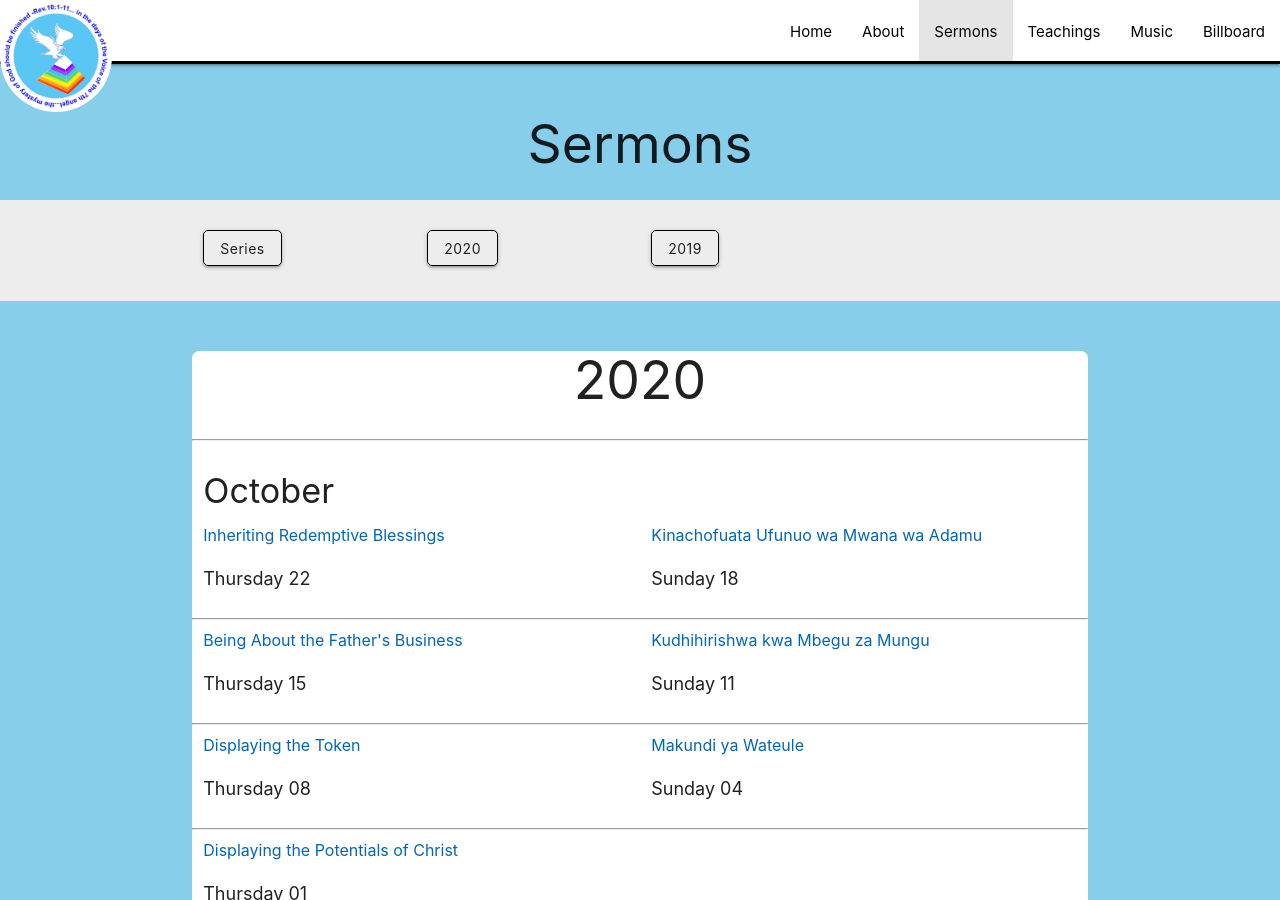
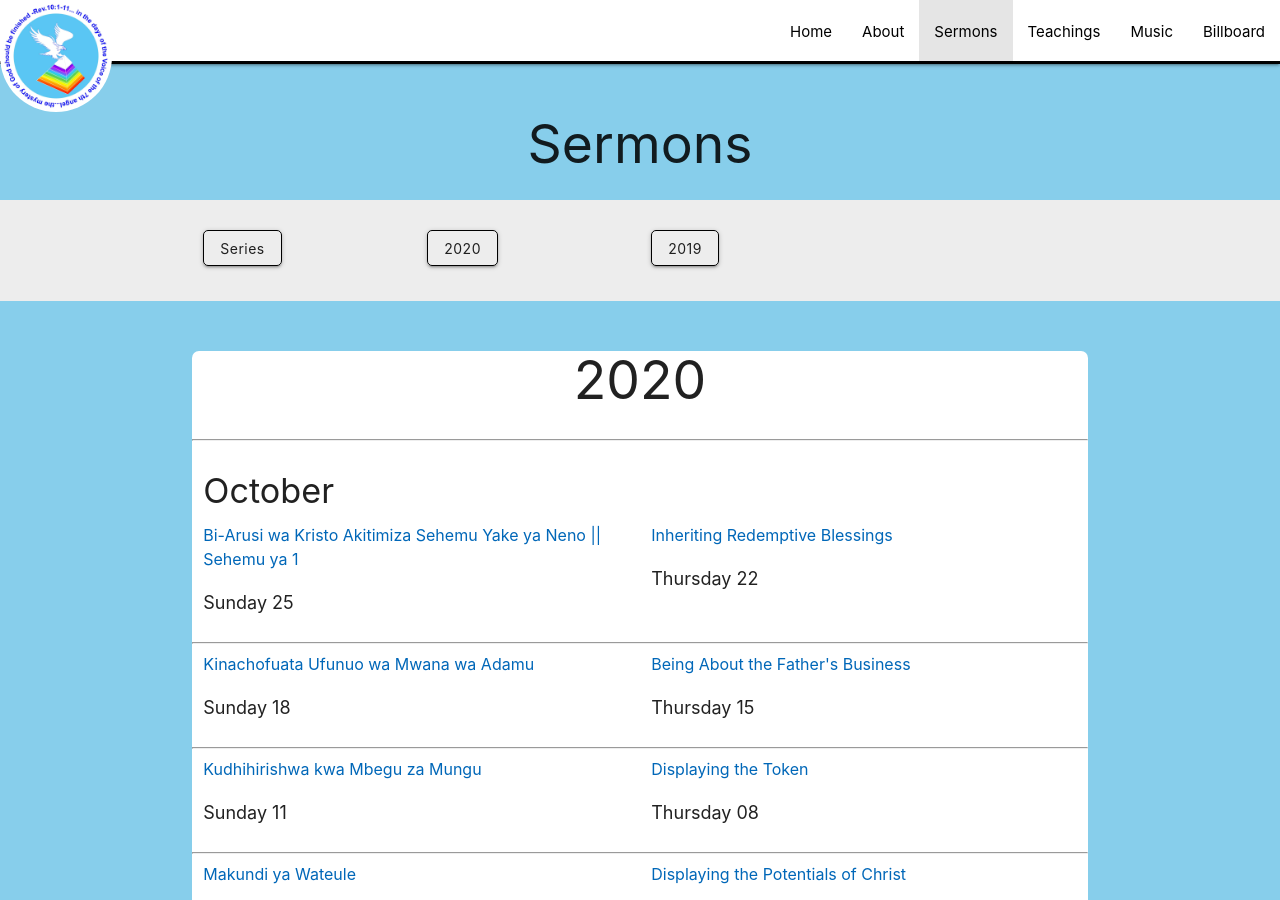
Before and after one commit to njorogetimk/cmt-redisigned, a Jekyll site: the page built from sermons/index.html, in a window 1280 px wide and 900 px high. Built offline with Jekyll 4.4.1, drawn with Linux system fonts in a browser that asks for light colours.

Commit message:
Update to pre-sermon of Oct 25

```diff
--- a/index.html
+++ b/index.html
@@ -67,12 +67,12 @@
       <div class="col s12 m6">
         <h6 class="center">
           <a
-            href="sermons/2020/thursday/20-10-22_Inheriting_Redemptive_Blessings.html"
+            href="sermons/2020/sunday/20-10-25_Bi-Arusi_wa_Kristo_Akitimiza_Sehemu_Yake_ya_Neno_Sehemu_ya_1.html"
             class="dark-link"
-            >Inheriting Redemptive Blessings</a
+            >Bi-Arusi wa Kristo Akitimiza Sehemu Yake ya Neno || Sehemu ya 1</a
           >
         </h6>
-        <p class="center">{{"October 22 20" | date: "%a, %B %d"}}</p>
+        <p class="center">{{"October 25 20" | date: "%a, %B %d"}}</p>
       </div>
 
       <div class="col s12 m6">
--- /dev/null
+++ b/sermons/2020/sunday/20-10-25_Bi-Arusi_wa_Kristo_Akitimiza_Sehemu_Yake_ya_Neno_Sehemu_ya_1.html
@@ -0,0 +1,16 @@
+---
+title: Bi-Arusi wa Kristo Akitimiza Sehemu Yake ya Neno || Sehemu ya 1 | 2020
+heading: Bi-Arusi wa Kristo Akitimiza Sehemu Yake ya Neno || Sehemu ya 1
+date: October 25 20
+---
+
+<iframe
+  width="100%"
+  height="315"
+  src="https://www.youtube.com/embed/pZDA5km6eCc"
+  frameborder="0"
+  allow="accelerometer; autoplay; clipboard-write; encrypted-media; gyroscope; picture-in-picture"
+  allowfullscreen
+></iframe>
+
+<h5>Audio</h5>
```
